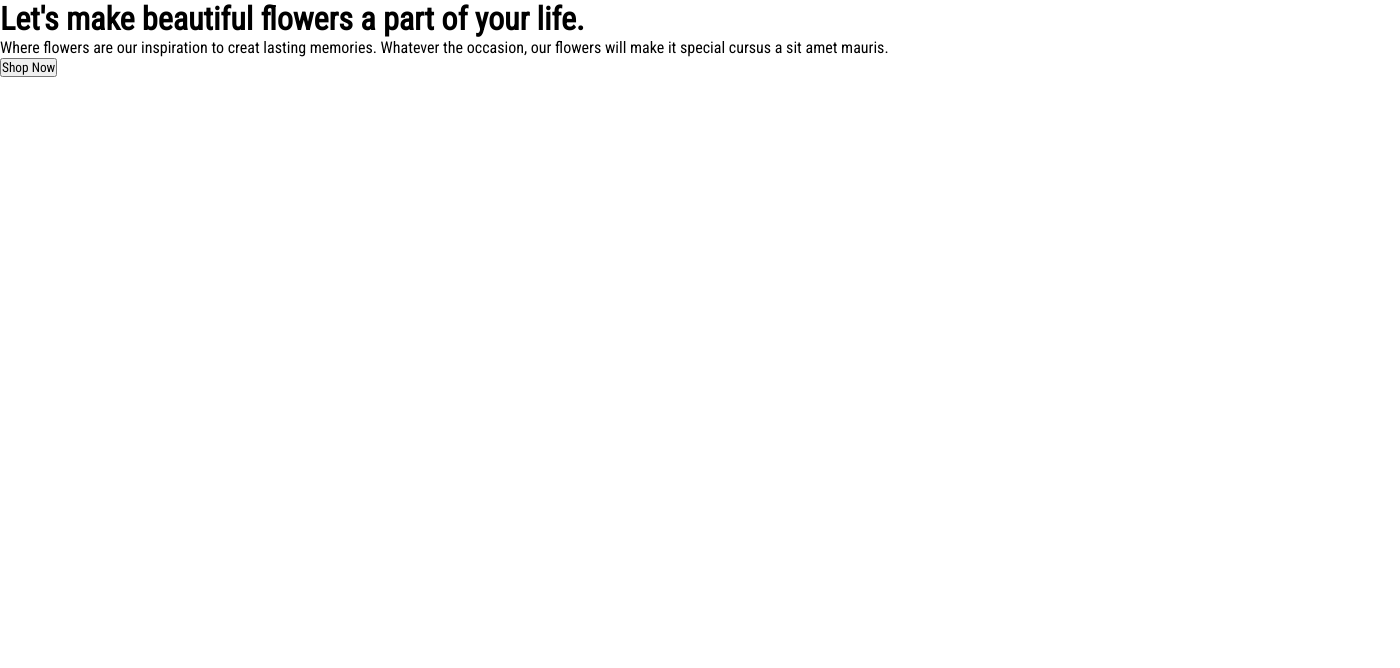
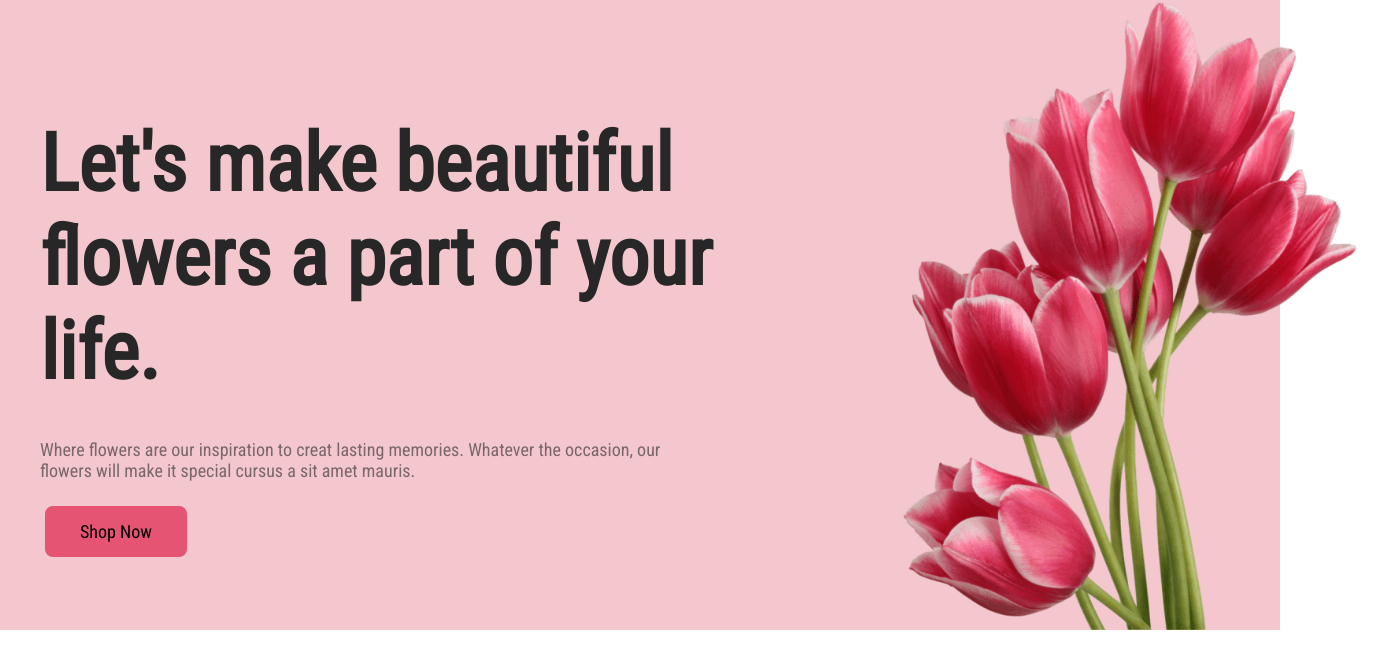
Before and after one commit to sabermahmud/first-assainment-flower-shop, a plain HTML site: page index.html in a window 1280 px wide. Shown: the whole page, 1400 px wide, since content can reach past the window. Drawn offline with Linux system fonts and the light colour scheme.

Commit message:
header completed

```diff
--- a/index.html
+++ b/index.html
@@ -18,16 +18,21 @@
 <body>
     <header>
         <div class="banner">
-            <h1>
-                Let's make beautiful flowers a part of your life.
-            </h1>
-            <p>
-                Where flowers are our inspiration to creat lasting memories. Whatever the occasion, our flowers will
-                make it special cursus a sit amet mauris.
-            </p>
-            <a href="#"><button>Shop Now</button></a>
+
+            <div class="banner-content">
+                <h1 class="banner-title">
+                    Let's make beautiful flowers a part of your life.
+                </h1>
+                <p class="banner-description">
+                    Where flowers are our inspiration to creat lasting memories. Whatever the occasion, our flowers will
+                    make it special cursus a sit amet mauris.
+                </p>
+                <a href="#"><button class="buttons">Shop Now</button></a>
+            </div>
+
+            <img src="images/banner-img.png" class="banner-image" alt="">
+
         </div>
-        <div class="banner-image"></div>
     </header>
 
 </body>
--- a/styles/style.css
+++ b/styles/style.css
@@ -5,3 +5,58 @@
     font-family: 'Open Sans', sans-serif;
     font-family: 'Roboto Condensed', sans-serif;
 }
+
+header {
+    background: #efaebaaf;
+}
+/* banner style start */
+.banner{
+    display: flex;
+    justify-content: space-between;
+    align-items: center;
+    padding: 20px 20 0px;
+}
+
+.banner-content {
+    margin: 40px 20px 20px;
+    padding: 30px 10px 0px;
+    width: 100%;
+}
+
+.banner-title {
+    padding: 10px ;
+    color: #272727;
+    font-size: 80px;
+    font-weight: 800;
+    width: 800px;
+}
+
+.banner-description {
+    margin-top: 20px;
+    padding: 10px ;
+    color: rgba(39, 39, 39, 0.60);
+    font-size: 18px;
+    font-weight: 400;
+    width: 634px;
+}
+
+.buttons {
+    font-size: 18px;
+    margin: 15px;
+    padding: 15px 35px;
+    align-items: flex-start;
+    border-radius: 8px;
+    background: #E55473;
+    border:0;
+}
+
+.buttons:hover{
+    background: transparent;
+    border: 2px solid #E55473;
+}
+
+.banner-image {
+    width: 500px;
+    padding-right: 20px ;
+}
+/* banner style end */
```
Also changed, not shown: images/banner-img.png (renamed from images/pngwing 10.png).
